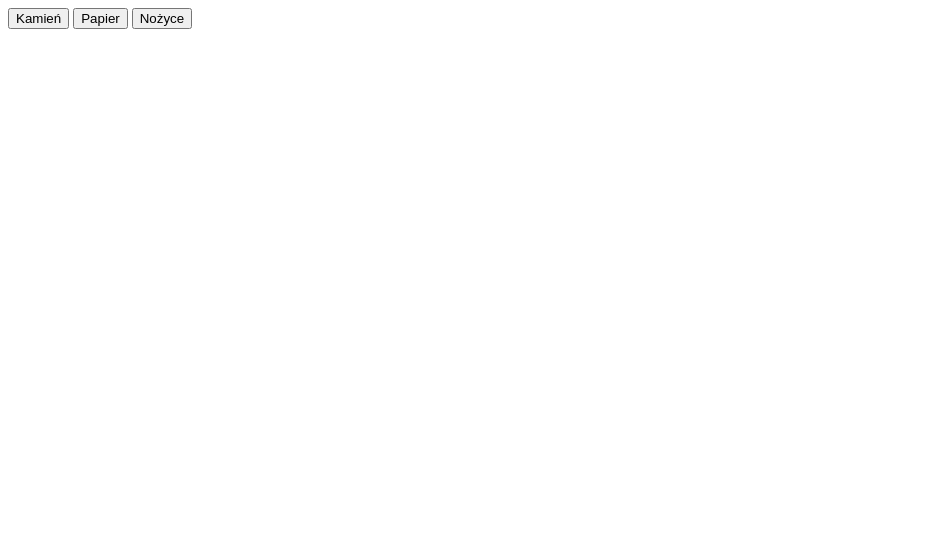
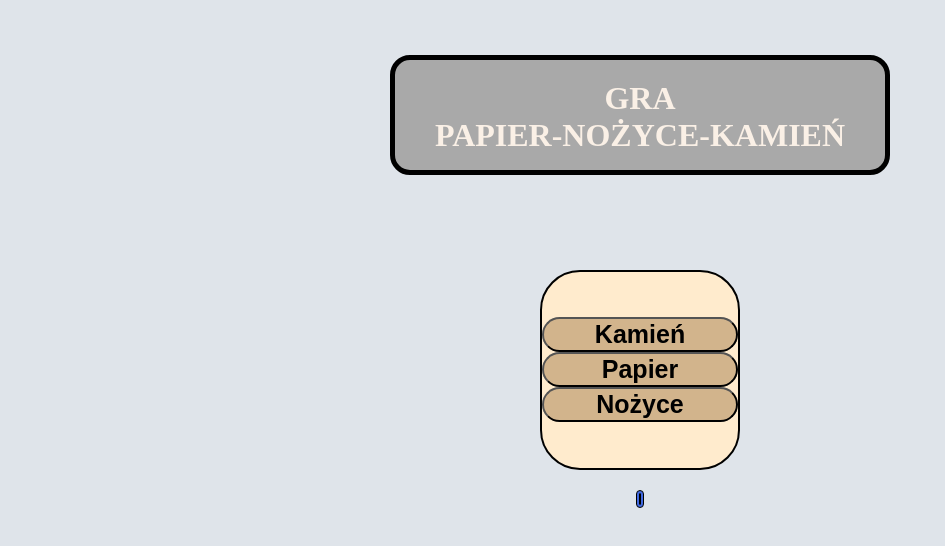
Before and after one commit to mARC3L87/javascript-prework, a website: page index.html in a window 1280 px wide. Shown: the whole page, without its empty margins (0-945 px from the left). Drawn offline with nearby package versions, Linux system fonts and the light colour scheme; files that its build step writes are made by us from their sources.

Commit message:
Add curly brace and const, change named function to anonymous

```diff
--- a/index.html
+++ b/index.html
@@ -7,12 +7,13 @@
 </head>
 <body>
 	<div class="container">
-		<div id="buttons">
+		<h1>GRA<br>PAPIER-NOŻYCE-KAMIEŃ</h1>
+		<div id="buttons" class="but">
 			<button id="play-rock">Kamień</button>
 			<button id="play-paper">Papier</button>
 			<button id='play-scissors'>Nożyce</button>
 		</div>
-		<div id="messages"></div>
+			<div id="messages" class="msg"></div>
 	</div>
 	<script src="js/functions.js"></script>
 	<script src="js/script.js"></script>
--- a/js/script.js
+++ b/js/script.js
@@ -1,8 +1,9 @@
-function playGame(playerInput){
+{
+	const playGame = function(playerInput){
 
 		clearMessages();
 
-	function getMoveName(argMoveId){
+		const getMoveName = function(argMoveId){
 			if(argMoveId == 1){
 				return 'kamień';
 			}
@@ -17,23 +18,25 @@ function playGame(playerInput){
 				return 'nieznany ruch';
 		}
 
-	let randomNumber = Math.floor(Math.random() * 3 + 1);
+
+		const randomNumber = Math.floor(Math.random() * 3 + 1);
 
 		console.log('Wylosowana liczba to: ' + randomNumber);
 
-	let computerMove = getMoveName(randomNumber);
+
+		const computerMove = getMoveName(randomNumber);
 
 		printMessage('Mój ruch to: ' + computerMove);
 
-	/* let playerInput = prompt('Wybierz swój ruch! 1: kamień, 2: papier, 3: nożyce.'); */
+
 
 		console.log('Gracz wpisał: ' + playerInput);
 
-	let playerMove = getMoveName(playerInput);
+		const playerMove = getMoveName(playerInput);
 
 		printMessage('Twój ruch to: ' + playerMove);
 
-	function displayResult (argComputerMove, argPlayerMove) {
+		const displayResult = function(argComputerMove, argPlayerMove) {
 
 			if (argComputerMove == 'kamień' && argPlayerMove == 'papier') {
 				return 'Ty wygrywasz';
@@ -73,3 +76,5 @@ document.getElementById('play-paper').addEventListener('click', function(){
 	document.getElementById('play-scissors').addEventListener('click', function(){
 		playGame(3);
 	});
+
+}
--- a/sass/style.scss
+++ b/sass/style.scss
@@ -0,0 +1,62 @@
+*, *::before, *::after {
+	box-sizing: border-box;
+}
+
+
+body {
+	background: #dfe4ea;
+}
+
+button {
+	font-size: 25px;
+    font-weight: bold;
+    background: tan;
+    border-radius: 20px;
+}
+button:hover {
+	text-decoration: underline;
+	opacity: 0.6;
+	background: #70a1ff;
+}
+h1 {
+	margin: auto;
+    text-align: center;
+    background: darkgrey;
+    width: 500px;
+    height: 120px;
+    padding-top: 20px;
+    color: linen;
+    border: 5px solid black;
+    border-radius: 20px;
+}
+.container {
+	height: 500px;
+    display: flex;
+    flex-direction: column;
+}
+
+
+.but {
+	height: 200px;
+    margin: auto auto 20px;
+    width: 200px;
+    display: flex;
+    justify-content: center;
+    align-items: stretch;
+    background: blanchedalmond;
+    border: 2px solid;
+    border-radius: 20%;
+    flex-direction: column;
+}
+
+.msg {
+	font-style: italic;
+    margin: 0 auto;
+    font-size: 20px;
+    font-weight: bold;
+    padding-top: 10px;
+    background: royalblue;
+    border: 4px double black;
+    color: limegreen;
+    border-radius: 10px;
+}
```
Also changed, not shown: css/style.css (added), 1 other file. Lines whose indentation alone changed are shown as unchanged.
